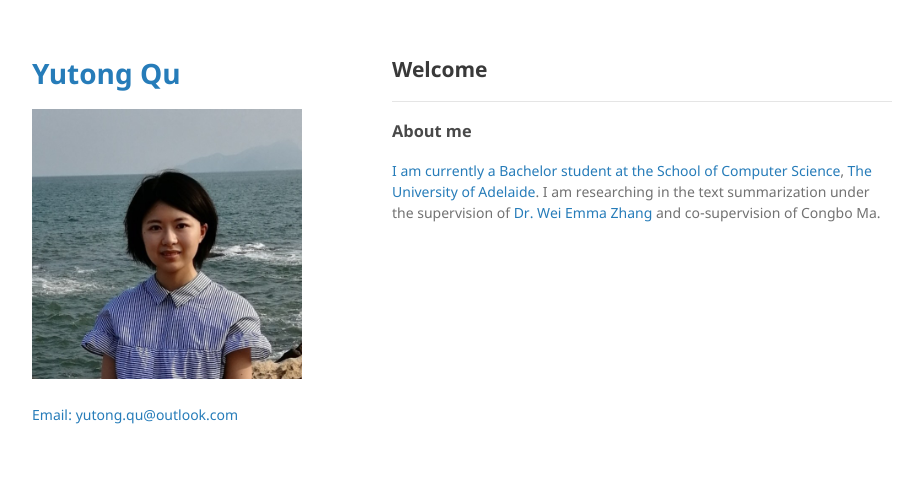
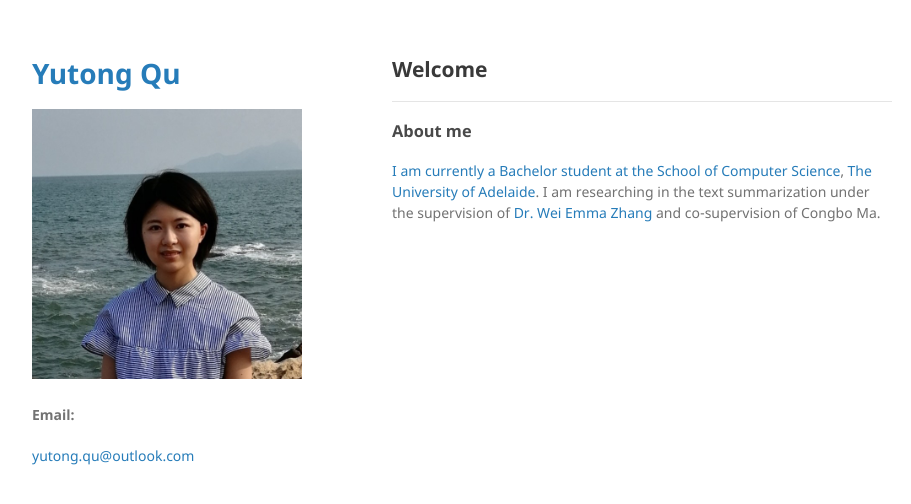
Before and after one commit to yutongqu/yutongqu.github.io, a Jekyll site: the page built from index.md, in a window 1280 px wide. Shown: the top 504 px of the page, without its empty margins (178-1089 px from the left). Built offline with Jekyll 4.4.1, drawn with Linux system fonts in a browser that asks for light colours; our own code applies the rules of GitHub Pages for plain Markdown files; the repository's description, which GitHub fills in, is left out.

Commit message:
Update default.html

```diff
--- a/_layouts/default.html
+++ b/_layouts/default.html
@@ -25,7 +25,8 @@
 
 
         {% if site.email %}
-        <p class="view"><a href="mailto:{{ site.email_link }}">Email: {{ site.email }}</p>
+        <p nowrap><b>Email: </b></p>
+        <p class="view"><a href="mailto:{{ site.email_link }}">{{ site.email }}</p>
         {% endif %}
 
 
```
